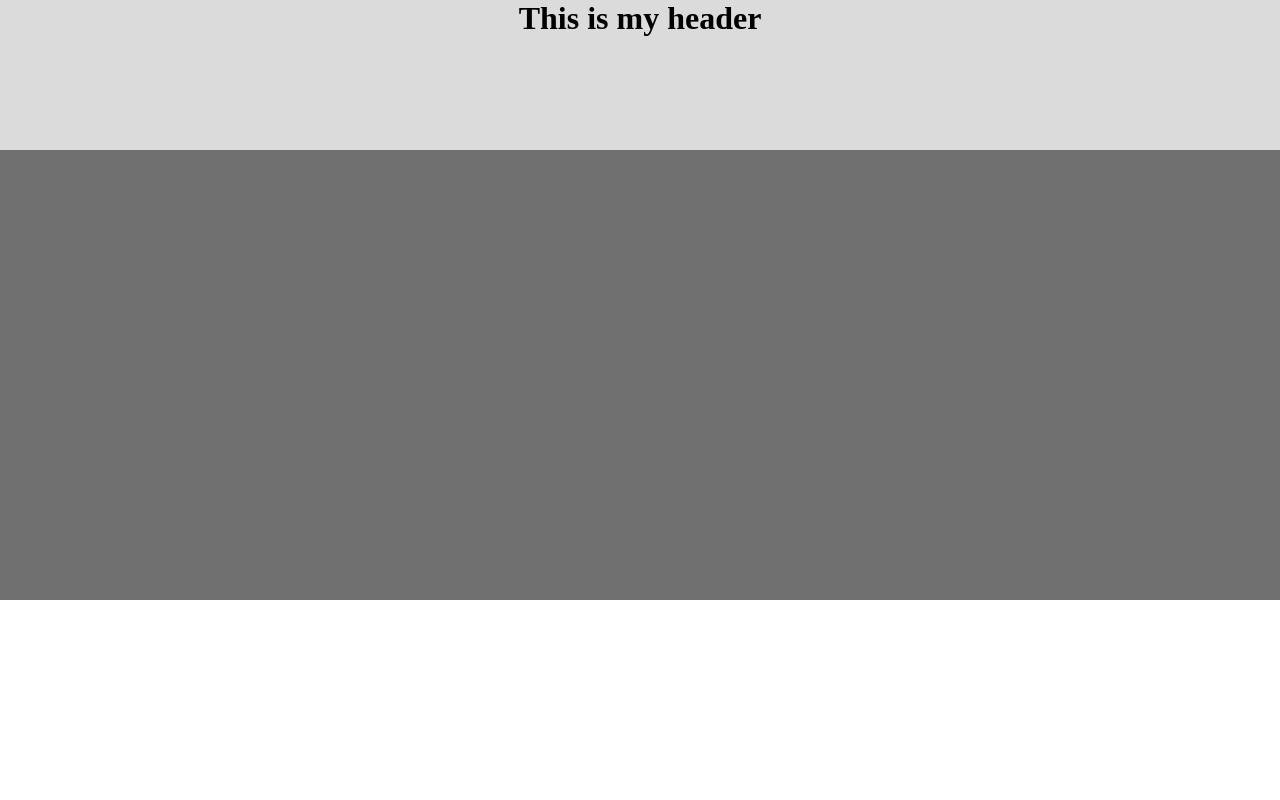
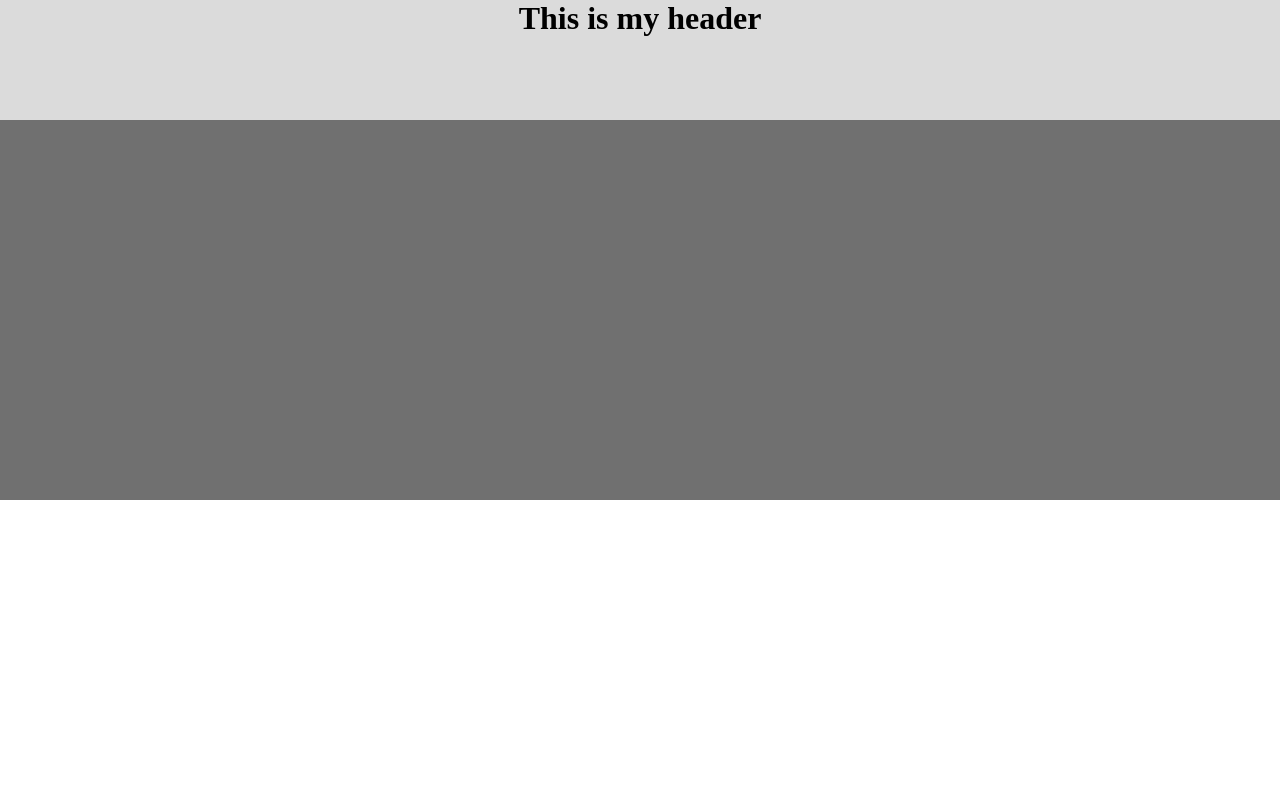
Before and after one commit to cvera2/website, a plain HTML site: page index.html in a window 1280 px wide. Shown: the top 800 px of the page. Drawn offline with Linux system fonts and the light colour scheme.

Commit message:
Update style.css

```diff
--- a/style.css
+++ b/style.css
@@ -9,7 +9,7 @@ body {
 
 
 header{
-height:150px;
+height:120px;
 background: #dbdbdb;
 width: 100%;
 z-index:10;
@@ -23,7 +23,7 @@ position: fixed;
 width:100%;
 height: 500px;
 position: relative;
-top: 100px;
+
 background: #707070;
 
 }
```
